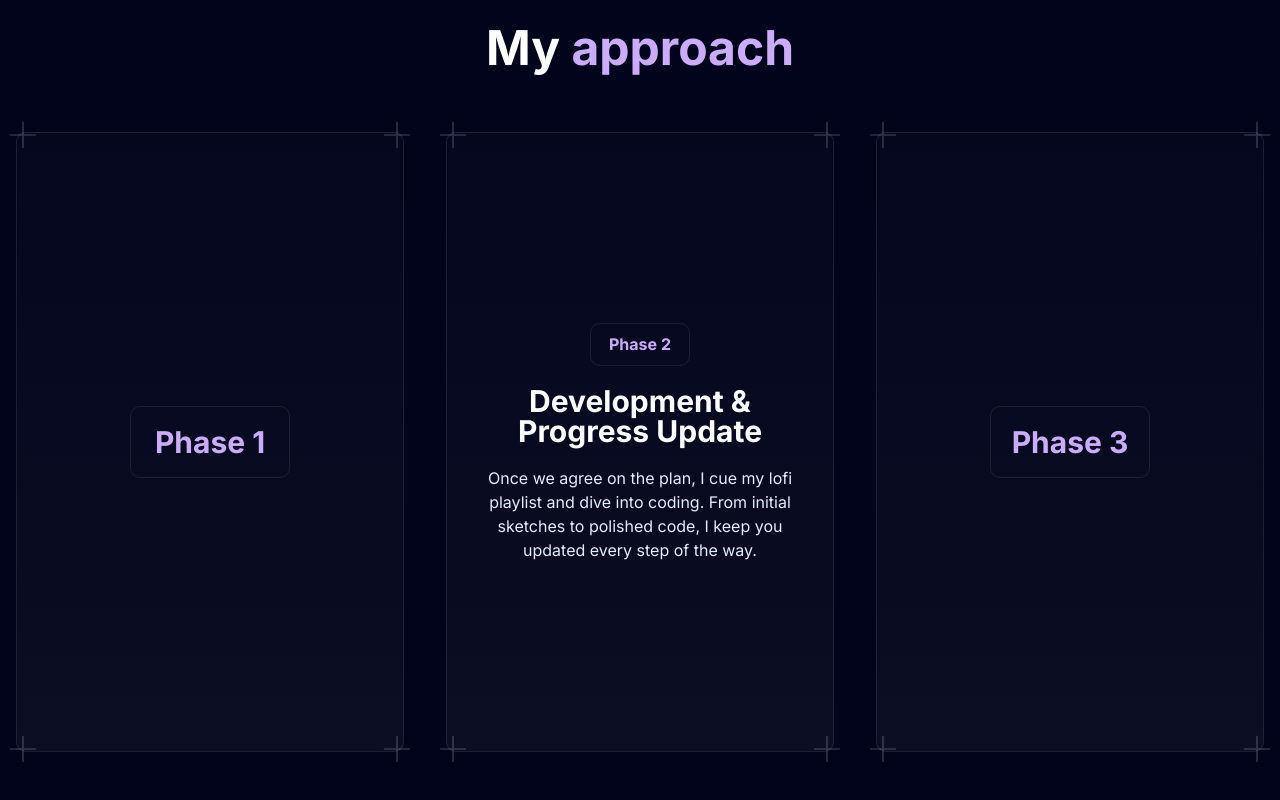
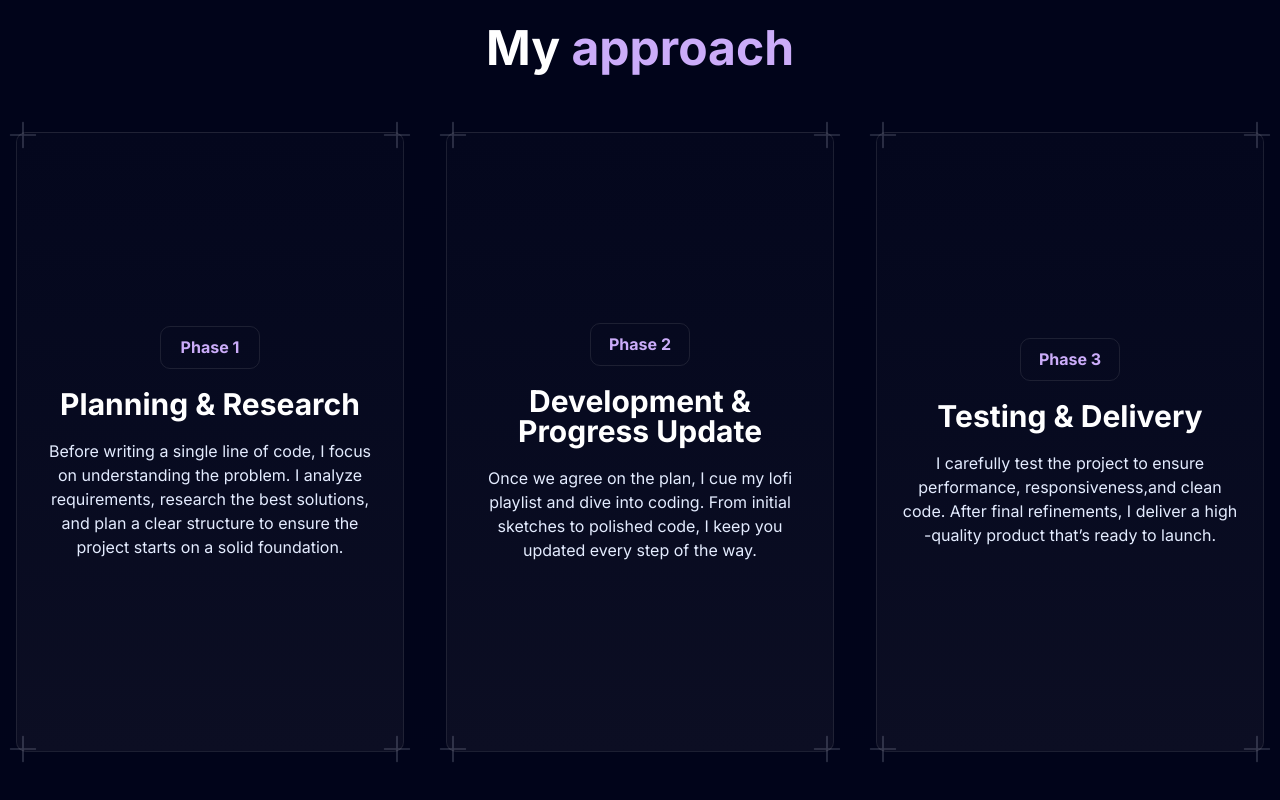
Before and after one commit to thebakhriddinov/MyPorfolio, a React (Vite) app: page / in a window 1280 px wide. Shown: the part 4356-5156 px from the top of the page. Built offline with nearby package versions, Linux system fonts and the light colour scheme; a web font is replaced by a local one.

Commit message:
improve approach sec

```diff
--- a/src/components/Approach.tsx
+++ b/src/components/Approach.tsx
@@ -6,12 +6,14 @@ export default function Approach() {
             <h2 className="pb-5 xl:pb-7.5 text-[36px] xl:text-[48px] font-bold leading-none text-center">My <span className="text-[#CBACF9]">approach</span></h2>
             {/* wrapper */}
             <div className="flex flex-col gap-10.5 xl:flex-row">
-                <div className="xl:w-97 xl:h-155 bg-linear-to-b from-[#04071D] to-[#0C0E23] relative w-[90vw] h-125 flex justify-center items-center rounded-[10px] border border-[#3637497D]">
+                <div className="xl:w-97 xl:h-155 bg-linear-to-b from-[#04071D] to-[#0C0E23] relative w-[90vw] h-125 flex flex-col gap-5 justify-center items-center rounded-[10px] border border-[#3637497D]">
                     <img className="absolute -top-4 -left-3" src={plus} alt="plus" />
                     <img className="absolute -top-4 -right-3" src={plus} alt="plus" />
                     <img className="absolute -bottom-4 -left-3" src={plus} alt="plus" />
                     <img className="absolute -bottom-4 -right-3" src={plus} alt="plus" />
-                    <button className="xl:w-40 xl:h-18 xl:text-[30px] cursor-pointer bg-gradie text-[25px] text-[#CBACF9] font-bold border rounded-[10px] border-[#3637497D] w-34.25 h-16.25">Phase 1</button>
+                    <button className="xl:w-25 xl:h-10.75 cursor-pointer bg-gradie text-[#CBACF9] font-bold border rounded-[10px] border-[#3637497D] w-34.25 h-16.25">Phase 1</button>
+                    <h3 className="text-center text-[30px] font-bold leading-none">Planning & Research</h3>
+                    <p className="text-center text-[#E4ECFF]">Before writing a single line of code, I focus <br /> on  understanding the problem. I analyze <br /> requirements, research the best solutions, <br /> and plan a clear structure to ensure the <br /> project starts on a solid foundation.</p>
                 </div>
                 <div className="xl:w-97 xl:h-155 bg-linear-to-b from-[#04071D] to-[#0C0E23] relative w-[90vw] h-125 flex flex-col gap-5 justify-center items-center rounded-[10px] border border-[#3637497D]">
                     <img className="absolute -top-4 -left-3" src={plus} alt="plus" />
@@ -22,12 +24,14 @@ export default function Approach() {
                     <h3 className="text-center text-[30px] font-bold leading-none">Development & <br /> Progress Update</h3>
                     <p className="text-center text-[#E4ECFF]">Once we agree on the plan, I cue my lofi <br /> playlist and dive into coding. From initial <br /> sketches to polished code, I keep you <br /> updated every step of the way.</p>
                 </div>
-                <div className="xl:w-97 xl:h-155 bg-linear-to-b from-[#04071D] to-[#0C0E23] relative w-[90vw] h-125 flex justify-center items-center rounded-[10px] border border-[#3637497D]">
+                <div className="xl:w-97 xl:h-155 bg-linear-to-b from-[#04071D] to-[#0C0E23] relative w-[90vw] h-125 flex flex-col gap-5 justify-center items-center rounded-[10px] border border-[#3637497D]">
                     <img className="absolute -top-4 -left-3" src={plus} alt="plus" />
                     <img className="absolute -top-4 -right-3" src={plus} alt="plus" />
                     <img className="absolute -bottom-4 -left-3" src={plus} alt="plus" />
                     <img className="absolute -bottom-4 -right-3" src={plus} alt="plus" />
-                    <button className="xl:w-40 xl:h-18 xl:text-[30px] cursor-pointer bg-gradie text-[25px] text-[#CBACF9] font-bold border rounded-[10px] border-[#3637497D] w-34.25 h-16.25">Phase 3</button>
+                    <button className="xl:w-25 xl:h-10.75 cursor-pointer bg-gradie text-[#CBACF9] font-bold border rounded-[10px] border-[#3637497D] w-34.25 h-16.25">Phase 3</button>
+                    <h3 className="text-center text-[30px] font-bold leading-none">Testing & Delivery</h3>
+                    <p className="text-center text-[#E4ECFF]">I carefully test the project to ensure <br /> performance, responsiveness,and clean <br /> code. After final refinements, I deliver a high <br />-quality product that’s ready to launch.</p>
                 </div>
 
             </div>
```
